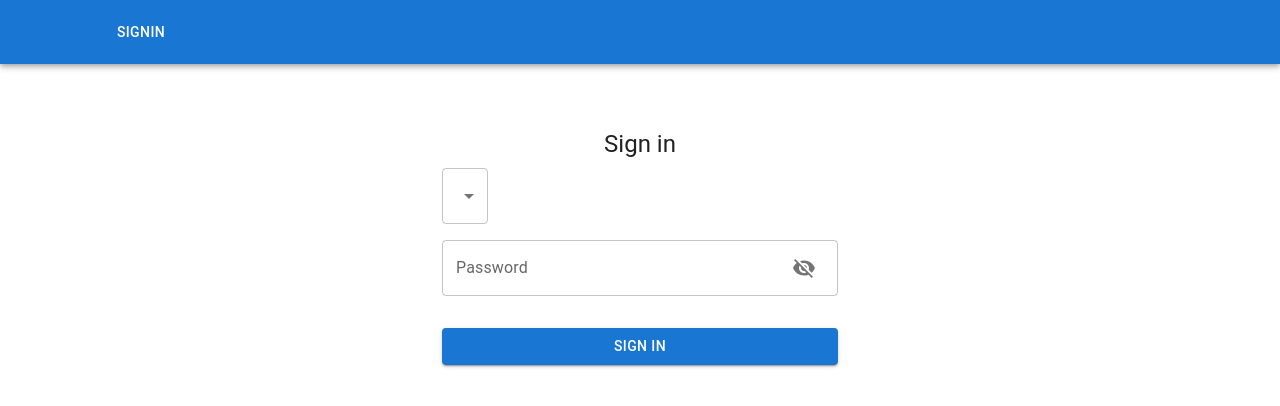
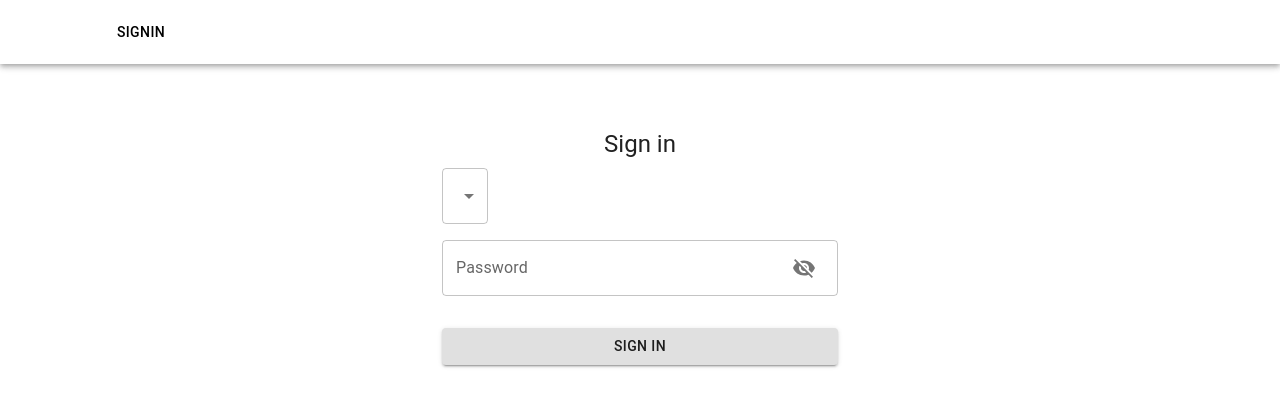
Before and after one commit to salmantec/employee-polls, a React (Create React App) app: page /signIn in a window 1280 px wide. Shown: the top 406 px of the page. Built offline with nearby package versions, Linux system fonts and the light colour scheme.

Commit message:
Fixed styles

```diff
--- a/src/components/Home.js
+++ b/src/components/Home.js
@@ -140,7 +140,7 @@ const QuestionDashBoard = (props) => {
                         <Box border="1px solid" padding="3px" marginTop="1px">
                           <Button
                             variant="contained"
-                            color="primary"
+                            color="inherit"
                             fullWidth
                             sx={{ mt: 0.5, mb: 0.5 }}
                             onClick={(e) => {
--- a/src/components/LeaderBoard.js
+++ b/src/components/LeaderBoard.js
@@ -13,7 +13,7 @@ import { connect } from "react-redux";
 
 const StyledTableCell = styled(TableCell)(({ theme }) => ({
   [`&.${tableCellClasses.head}`]: {
-    backgroundColor: "#00FFCF",
+    backgroundColor: "inherit",
     color: theme.palette.common.black,
     fontSize: 24,
   },
--- a/src/components/Nav.js
+++ b/src/components/Nav.js
@@ -18,14 +18,13 @@ const NavButton = (props) => {
     >
       <Button
         color="inherit"
-        // theme={theme}
         sx={{
           ":hover": {
-            bgcolor: "white",
-            color: "black",
+            bgcolor: "black",
+            color: "white",
           },
           width: "90px",
-          color: "white",
+          color: "black",
         }}
       >
         {props.text}
@@ -38,7 +37,7 @@ const Nav = (props) => {
   const location = useLocation();
   return (
     <div>
-      <AppBar position="static">
+      <AppBar position="static" color="inherit" enableColorOnDark>
         <Toolbar>
           <Stack
             direction="row"
--- a/src/components/NewQuestion.js
+++ b/src/components/NewQuestion.js
@@ -75,6 +75,7 @@ const NewQuestion = (props) => {
               type="submit"
               fullWidth
               variant="contained"
+              color="inherit"
               sx={{ mt: 3, mb: 2 }}
             >
               Submit
--- a/src/components/PageNotFound.js
+++ b/src/components/PageNotFound.js
@@ -32,7 +32,7 @@ const PageNotFound = (props) => {
           {props.userLoggedIn ? (
             <Button
               variant="contained"
-              color="primary"
+              color="inherit"
               align="center"
               onClick={(e) => handleClick(e, RootPathUrl)}
             >
@@ -41,7 +41,7 @@ const PageNotFound = (props) => {
           ) : (
             <Button
               variant="contained"
-              color="primary"
+              color="inherit"
               align="center"
               onClick={(e) => handleClick(e, SignInUrl)}
             >
--- a/src/components/SignIn.js
+++ b/src/components/SignIn.js
@@ -123,6 +123,7 @@ const SignIn = (props) => {
               variant="contained"
               sx={{ mt: 3, mb: 2 }}
               data-testid="sign-in"
+              color="inherit"
             >
               Sign In
             </Button>
```
